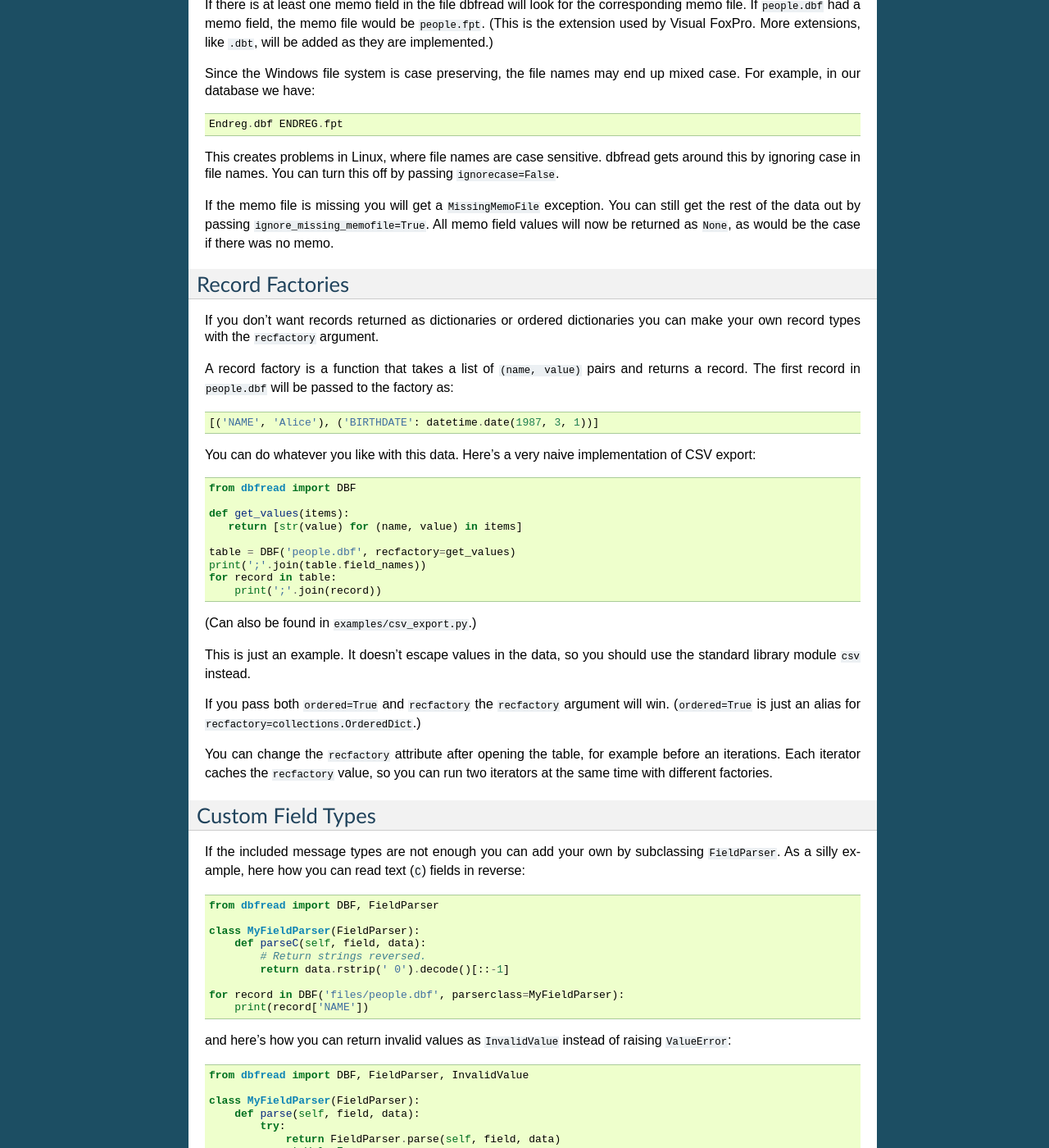
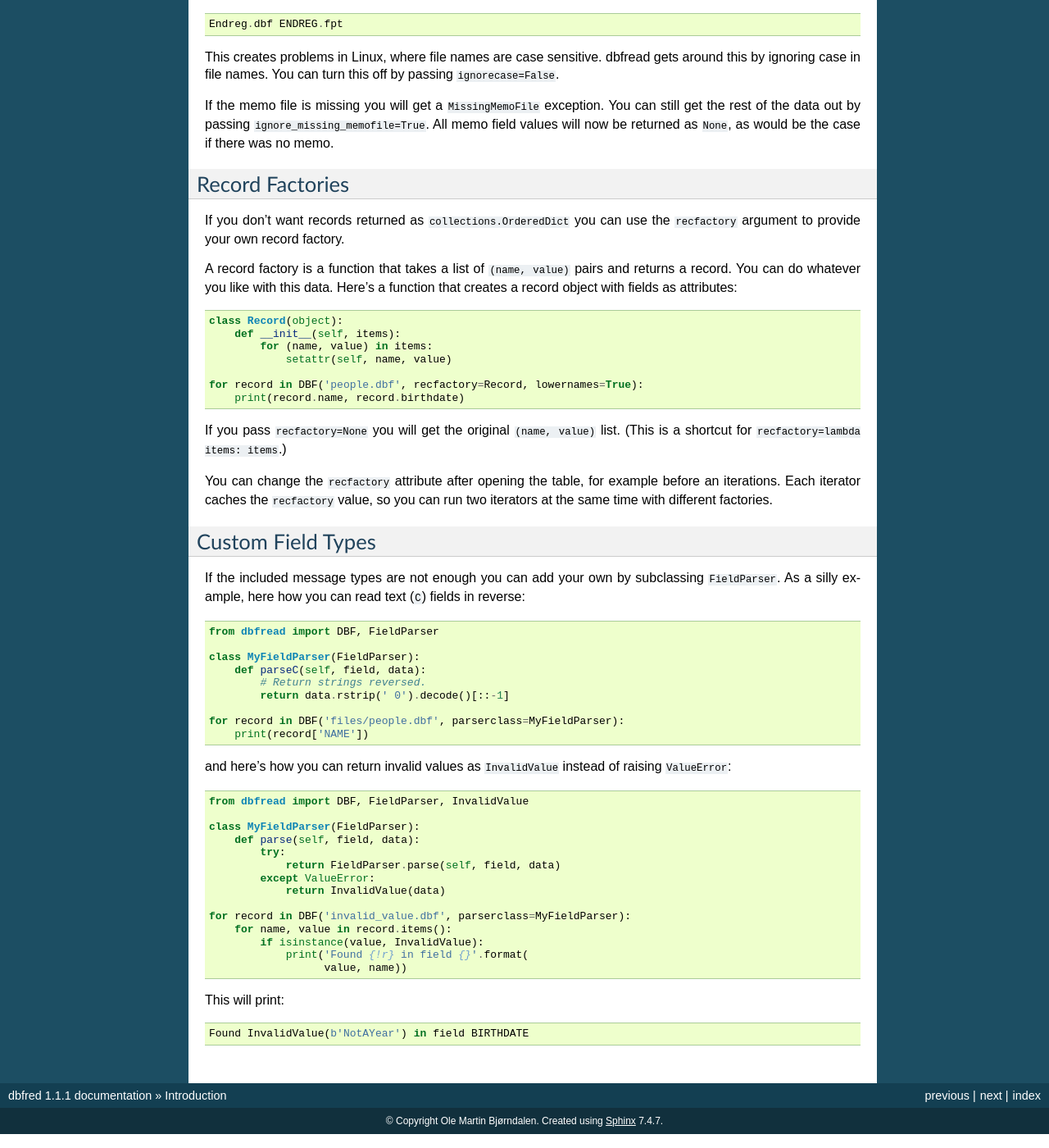
Before and after one commit to olemb/dbfread, a Sphinx documentation site: the page built from docs/introduction.rst, in a window 1280 px wide and 1400 px high, scrolled down 1748 px. Shown: the whole window at 82% size. Built offline with Sphinx 7.4.7, drawn with Linux system fonts in a browser that asks for light colours; some of the changed text lies outside the part shown.

Commit message:
Records are now returned as ordered dictionaries. Also removed the ordered arg.

```diff
--- a/docs/index.rst
+++ b/docs/index.rst
@@ -20,8 +20,8 @@
     >>> from dbfread import DBF
     >>> for record in DBF('people.dbf'):
     ...     print(record)
-    {'NAME': 'Alice', 'BIRTHDATE': datetime.date(1987, 3, 1)}
-    {'NAME': 'Bob', 'BIRTHDATE': datetime.date(1980, 11, 12)}
+    OrderedDict([('NAME', 'Alice'), ('BIRTHDATE', datetime.date(1987, 3, 1))])
+    OrderedDict([('NAME', 'Bob'), ('BIRTHDATE', datetime.date(1980, 11, 12))])
 
 If you also need to write DBF files check out Ethan Furman's `dbf
 <http://pypi.python.org/pypi/dbf/0.95.012>`_ package.
--- a/docs/introduction.rst
+++ b/docs/introduction.rst
@@ -78,16 +79,6 @@
 Loading or iterating over records will open the DBF and memo file once
 for each iteration. This means the ``DBF`` object doesn't hold any
 files open, only the ``RecordIterator`` object does.
-
-
-Ordered Records
----------------
-
-By default dbread returns records as dictionaries, whose keys are not
-ordered. This can create problems when generating output such as
-CSV. You can get around this by passing ``ordered=True``. This will
-return records as ordered dictionaries which means you can iterate
-over the keys in the order they are found in the file.
 
 
 Character Encodings
@@ -132,37 +123,26 @@
 Record Factories
 ----------------
 
-If you don't want records returned as dictionaries or ordered
-dictionaries you can make your own record types with the
-``recfactory`` argument.
+If you don't want records returned as ``collections.OrderedDict`` you
+can use the ``recfactory`` argument to provide your own record
+factory.
 
 A record factory is a function that takes a list of ``(name, value)``
-pairs and returns a record. The first record in ``people.dbf`` will be
-passed to the factory as::
+pairs and returns a record.  You can do whatever you like with this
+data. Here's a function that creates a record object with fields as
+attributes::
 
-    [('NAME', 'Alice'), ('BIRTHDATE': datetime.date(1987, 3, 1))]
+    class Record(object):
+        def __init__(self, items):
+            for (name, value) in items:
+                setattr(self, name, value)
 
-You can do whatever you like with this data. Here's a very naive
-implementation of CSV export::
+    for record in DBF('people.dbf', recfactory=Record, lowernames=True):
+        print(record.name, record.birthdate)
 
-    from dbfread import DBF
-
-    def get_values(items):
-       return [str(value) for (name, value) in items]
-
-    table = DBF('people.dbf', recfactory=get_values)
-    print(';'.join(table.field_names))
-    for record in table:
-        print(';'.join(record))
-
-(Can also be found in ``examples/csv_export.py``.)
-
-This is just an example. It doesn't escape values in the data, so you
-should use the standard library module ``csv`` instead.
-
-If you pass both ``ordered=True`` and ``recfactory`` the
-``recfactory`` argument will win. (``ordered=True`` is just an alias
-for ``recfactory=collections.OrderedDict``.)
+If you pass ``recfactory=None`` you will get the original ``(name,
+value)`` list. (This is a shortcut for ``recfactory=lambda items:
+items``.)
 
 You can change the ``recfactory`` attribute after opening the table,
 for example before an iterations. Each iterator caches the
--- a/docs/methods_and_attributes.rst
+++ b/docs/methods_and_attributes.rst
@@ -54,7 +54,7 @@
   ``encoding`` keyword argument.
 
 ignorecase, lowernames, recfactory, parserclass, raw
-  These correspond to the keyword arguments below.
+  These are set to the values of the same keyword arguments.
 
 filename
   File name of the DBF file.
```
Also changed, not shown: other parts of docs/introduction.rst (+5 -4 lines), CHANGELOG.rst (+4 -3 lines), README.rst (+4 -4 lines), dbfread/__init__.py (+3 -14 lines), docs/keyword_arguments.rst (+5 -11 lines), 7 other files.
